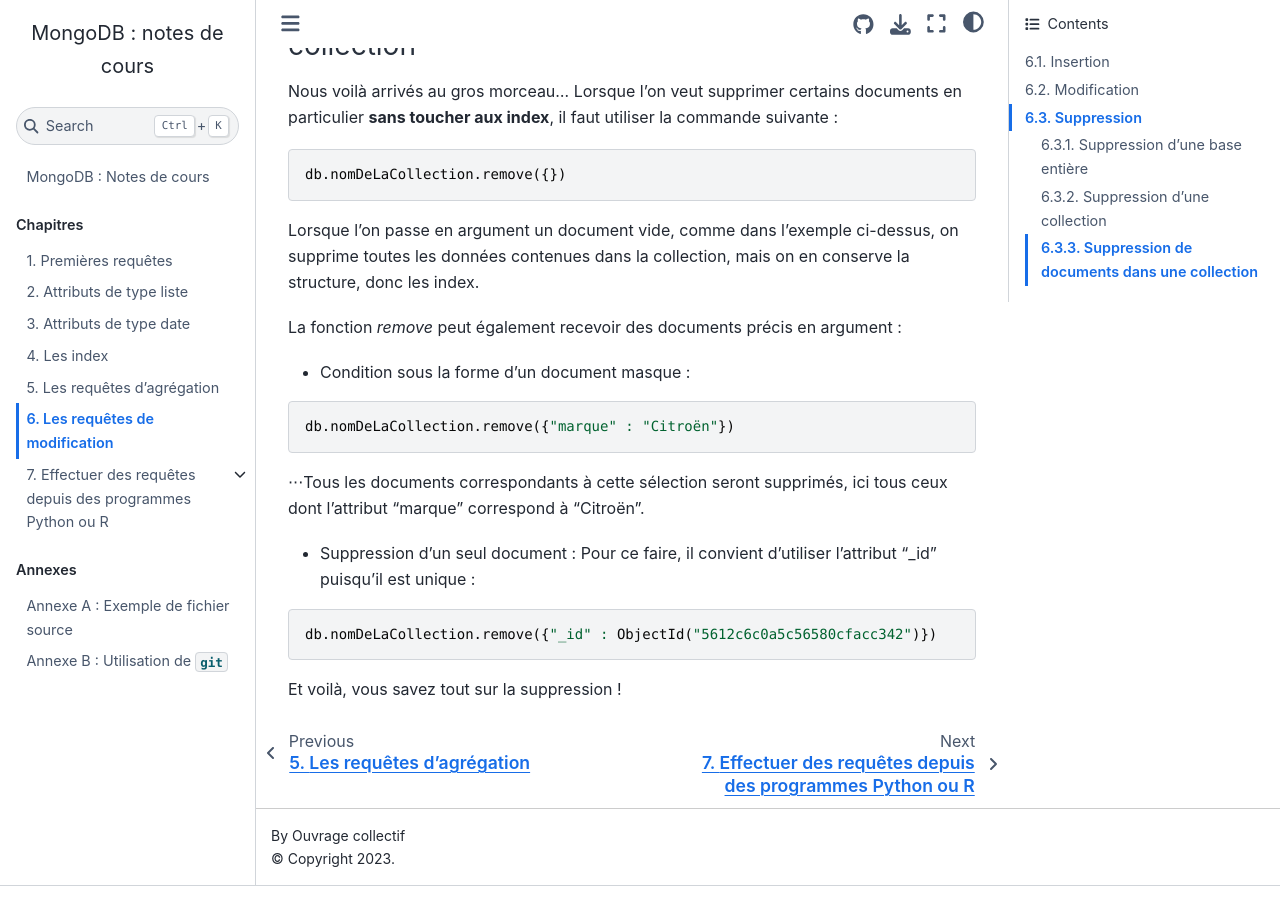
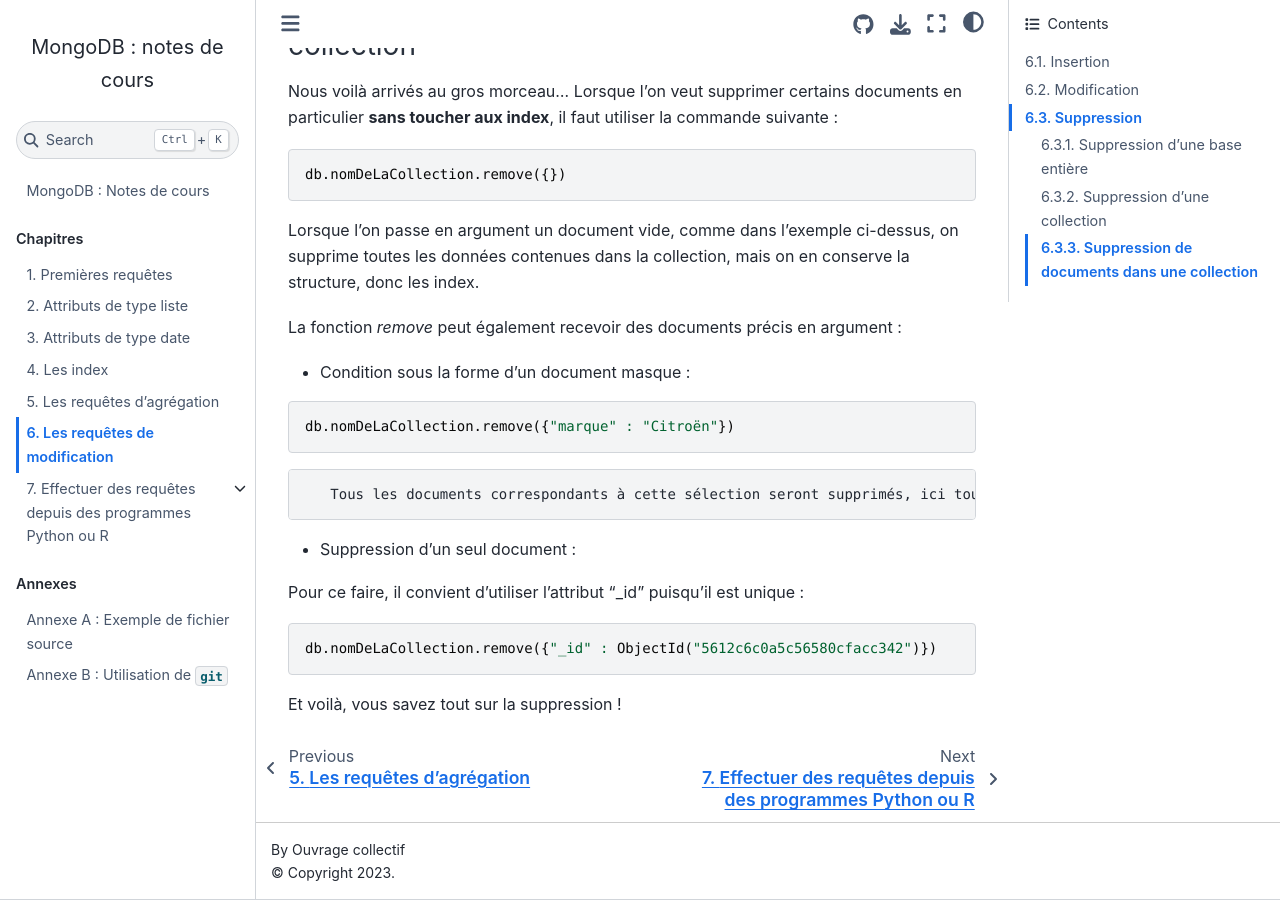
Before and after one commit to rtavenar/mongo_book, a Jupyter Book: the page built from content/06_modif.md, in a window 1280 px wide and 900 px high, scrolled down 2803 px. Built offline with Jupyter Book 1.0.4 settings and Sphinx 7.4.7 and the Sphinx Book theme 1.1.4, drawn with Linux system fonts in a browser that asks for light colours.

````diff
--- a/content/06_modif.md
+++ b/content/06_modif.md
@@ -111,8 +111,9 @@ La fonction _remove_ peut également recevoir des documents précis en argument
 ```js
 db.nomDeLaCollection.remove({"marque" : "Citroën"})
 ```
-⋅⋅⋅Tous les documents correspondants à cette sélection seront supprimés, ici tous ceux dont l'attribut "marque" correspond à "Citroën".
+       Tous les documents correspondants à cette sélection seront supprimés, ici tous ceux dont l'attribut "marque" correspond à "Citroën".
 * Suppression d'un seul document :
+
 Pour ce faire, il convient d'utiliser l'attribut "_id" puisqu'il est unique :
 ```js
 db.nomDeLaCollection.remove({"_id" : ObjectId("5612c6c0a5c56580cfacc342")})
````
